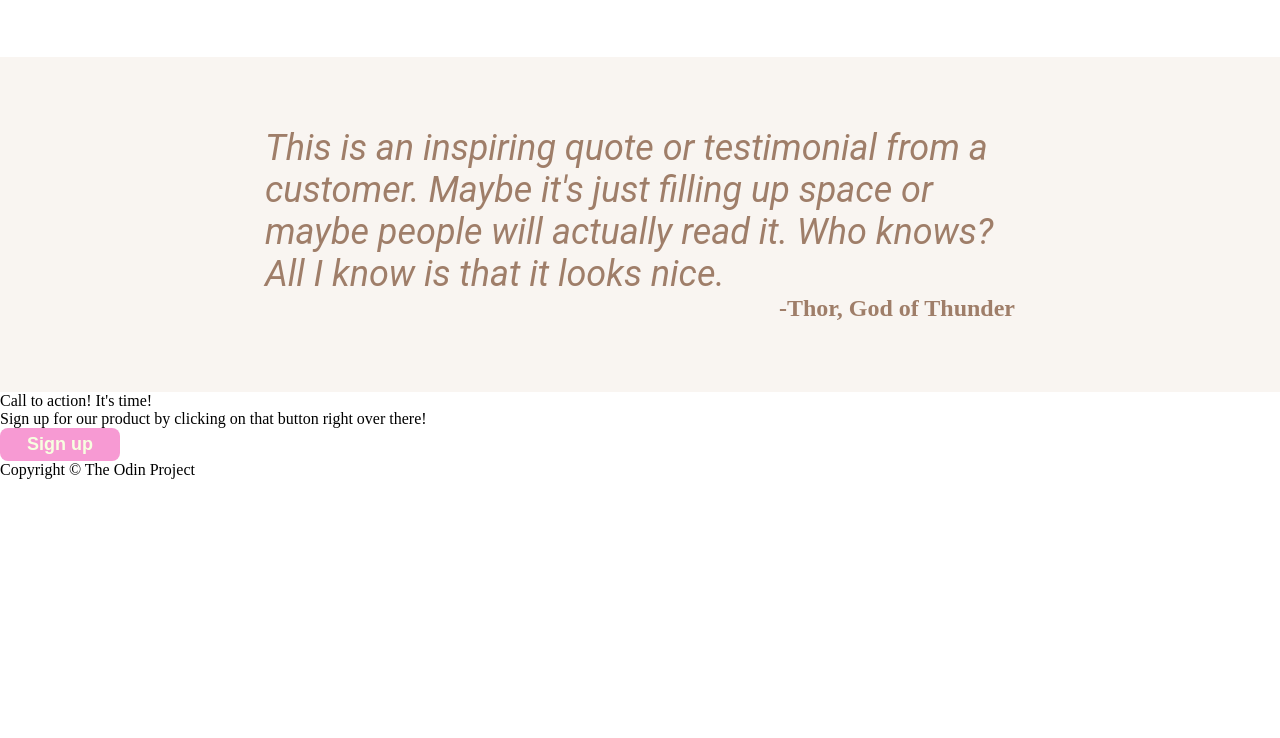
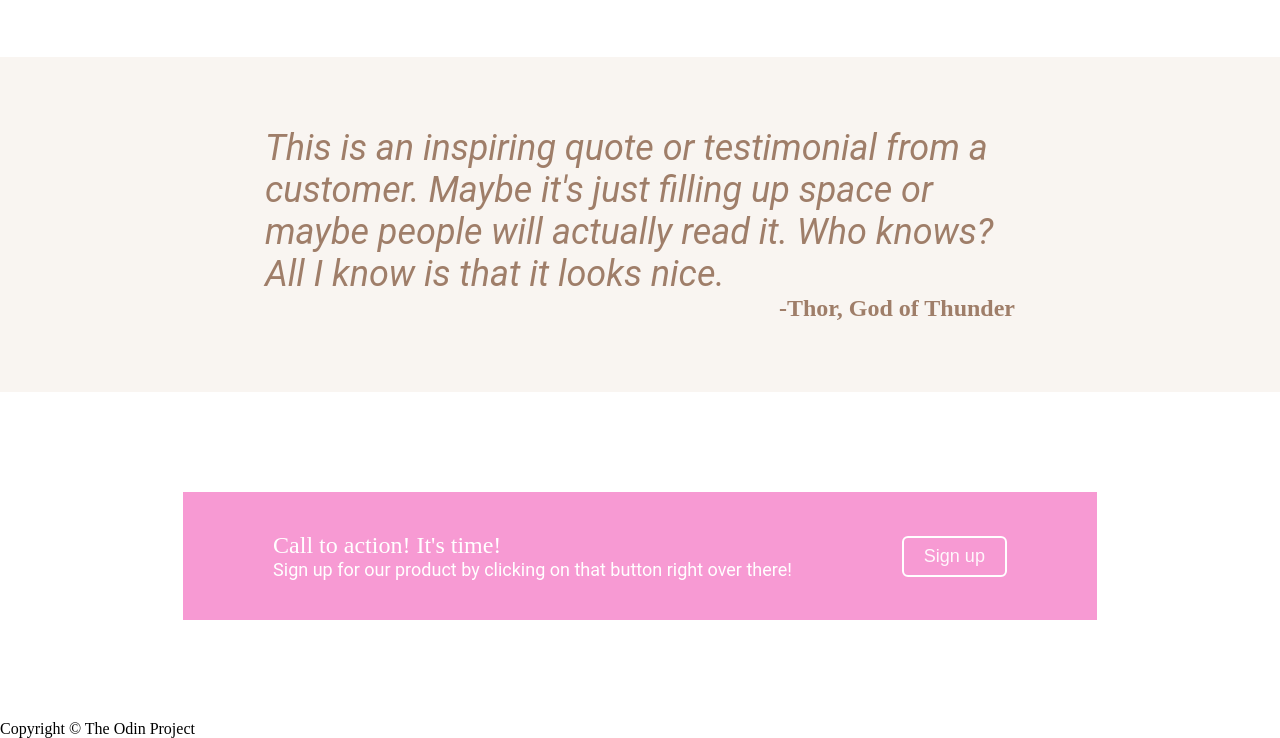
Before and after one commit to BackEndBaritone/landing-page, a plain HTML site: page index.html in a window 1280 px wide. Shown: the part 669-1407 px from the top of the page. Before the commit the page ends 1148 px from the top, so only its background shows below. Drawn offline with Linux system fonts and the light colour scheme.

Commit message:
Style section four

```diff
--- a/index.html
+++ b/index.html
@@ -62,15 +62,11 @@
 
   <div class="section-four">
     <div class="sign-up">
-        <div class="action-card">
             <div class="action-text">
                 <div>Call to action! It's time!</div>
-                <div>Sign up for our product by clicking on that button right over there!</div>
+                <div class="action-sub">Sign up for our product by clicking on that button right over there!</div>
             </div>
-            <div>
-                <button>Sign up</button>
-            </div>
-        </div>
+            <button>Sign up</button>
     </div>
   </div>
   <footer>Copyright © The Odin Project</footer>
--- a/style.css
+++ b/style.css
@@ -74,7 +74,7 @@ nav .header {
     font-family: "roboto", sans-serif;
 }
 
-button {
+.card button {
     color: #F7FFE0;
     background-color: #F79AD3;
     font-size: 18px;
@@ -153,3 +153,38 @@ button {
     color: #9F7E69;
     font-weight: 900;
 }
+
+/* CSS for section four */
+.section-four {
+    display: flex;
+    justify-content: center;
+    padding: 100px;
+}
+
+.sign-up {
+    display: flex;
+    background-color: #F79AD3;
+    padding: 40px 90px;
+    align-items: center;
+    font-size: 24px;
+    gap: 110px;
+    color: white;
+}
+
+.action-sub {
+    color: white;
+    font-family: "roboto", sans-serif;
+    font-size: 18px;
+}
+
+.sign-up button {
+    align-self: center;
+    font-size: 18px;
+    border-style: solid;
+    border-width: 2px;
+    border-radius: 6px;
+    padding: 8px 20px;
+    background-color: #F79AD3;
+    border-color: white;
+    color: rgba(255, 255, 255, 0.915);
+}
```
